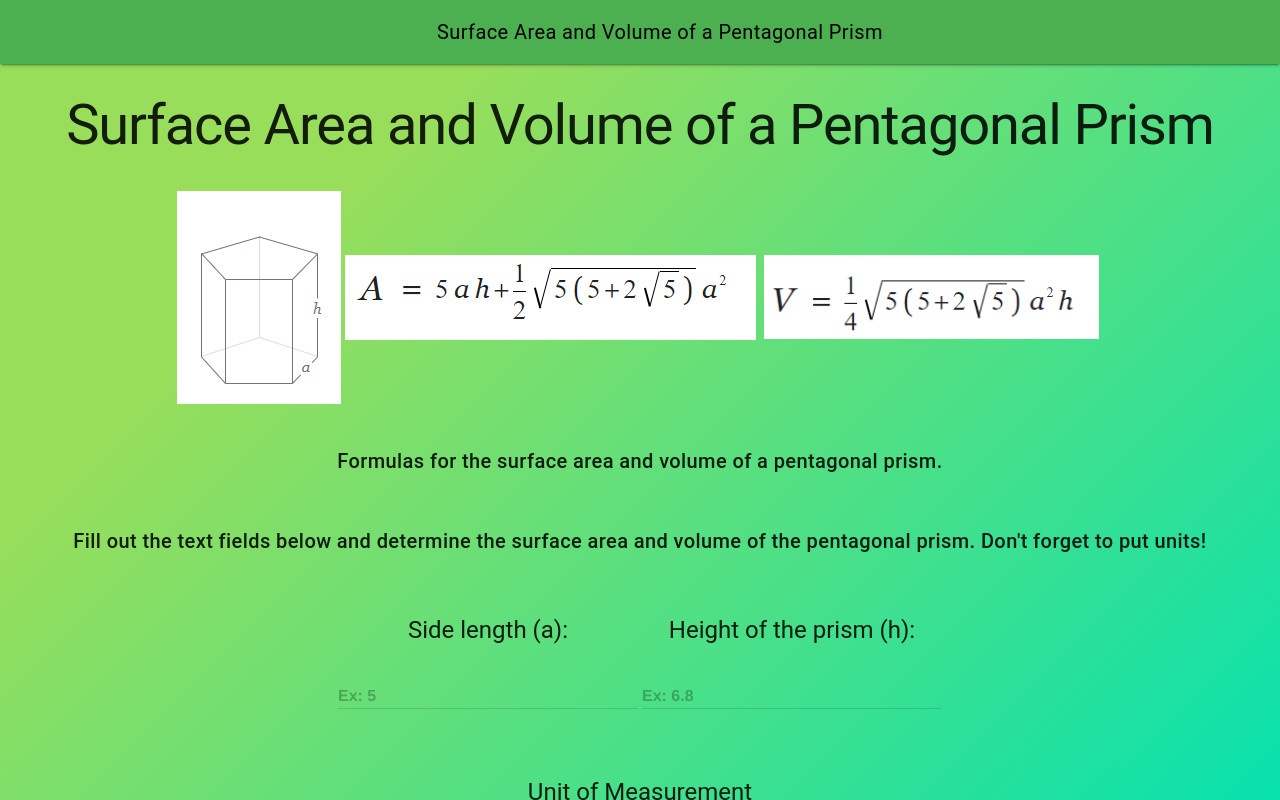
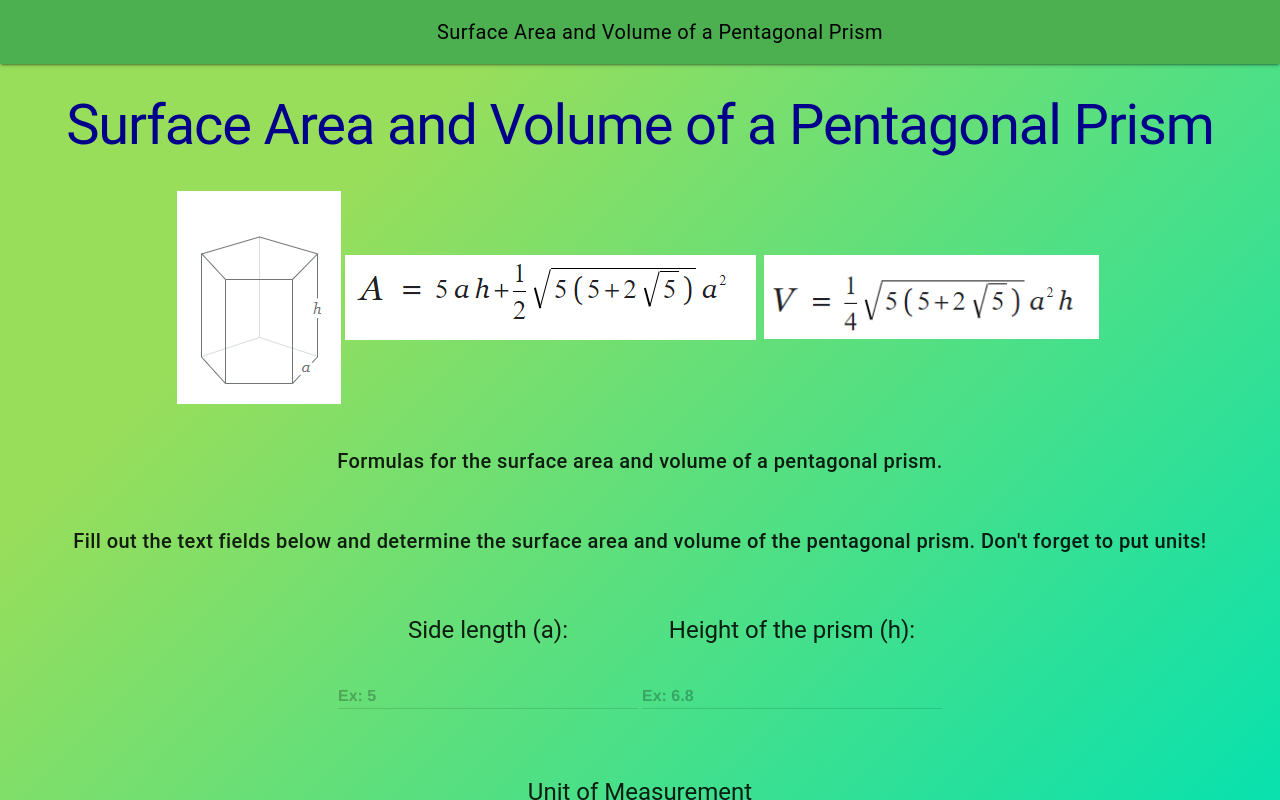
Before and after one commit to ICS20-Programming-Graeme-Barbe/Assign-03-HTML-Assign-03-HTML-calculationsForAPentagonalPrism, a plain HTML site: page index.html in a window 1280 px wide. Drawn offline with nearby package versions, Linux system fonts and the light colour scheme.

Commit message:
index.html

```diff
--- a/css/style.css
+++ b/css/style.css
@@ -20,3 +20,7 @@ body {
 background-color: #08e1ae;
 background-image: linear-gradient(315deg, #08e1ae 0%, #98de5b 74%);
 }
+
+h1 {
+	color: #00008B;
+}
--- a/js/script.js
+++ b/js/script.js
@@ -18,6 +18,7 @@ function answer() {
 	// If statement for unit of measurement (Van helped a lot)
 	if (sideA > 0 && height > 0 && units != "")  {
 		if (units === "mm" || units === "cm" || units === "dm" || units === "m" ||units === "dam" || units === "hm" || units === "km") {
+			//If everything is correct, output SA and volume
 			document.getElementById('surface-area').innerHTML = 'The surface area of the pentagonal prism is ' + surfaceArea.toFixed(2) + " " + units + "²";
 			document.getElementById('volume').innerHTML = 'The volume of the pentagonal prism is ' + volume.toFixed(2) + " " + units + "³";
 			document.getElementById('error').innerHTML = "";
@@ -28,6 +29,7 @@ function answer() {
 			document.getElementById('surface-area').innerHTML = ""
 		}
 	}	else {
+		//Error message if a text field was left blank
 		document.getElementById('error').innerHTML = "You need to fill in all the text fields to determine the surface area and volume.";
 		document.getElementById('volume').innerHTML = ""
 		document.getElementById('surface-area').innerHTML = ""
```
